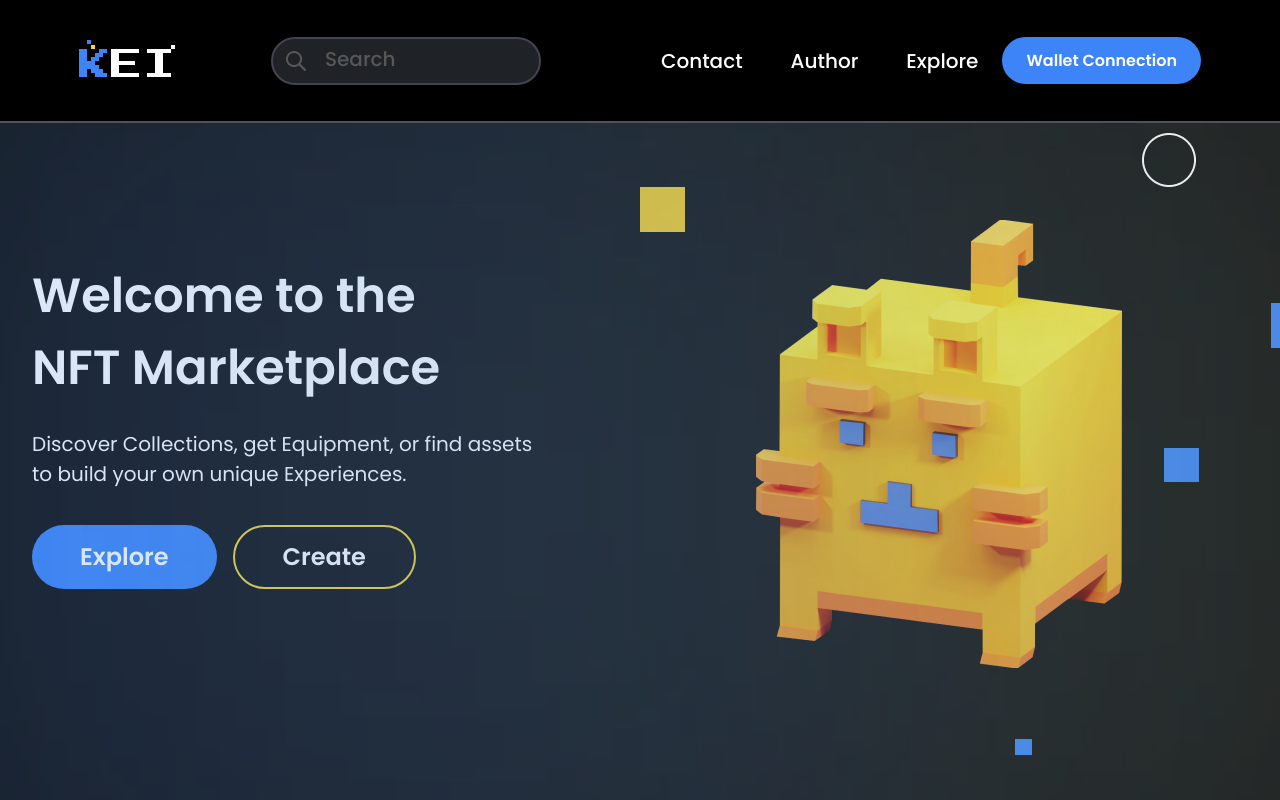
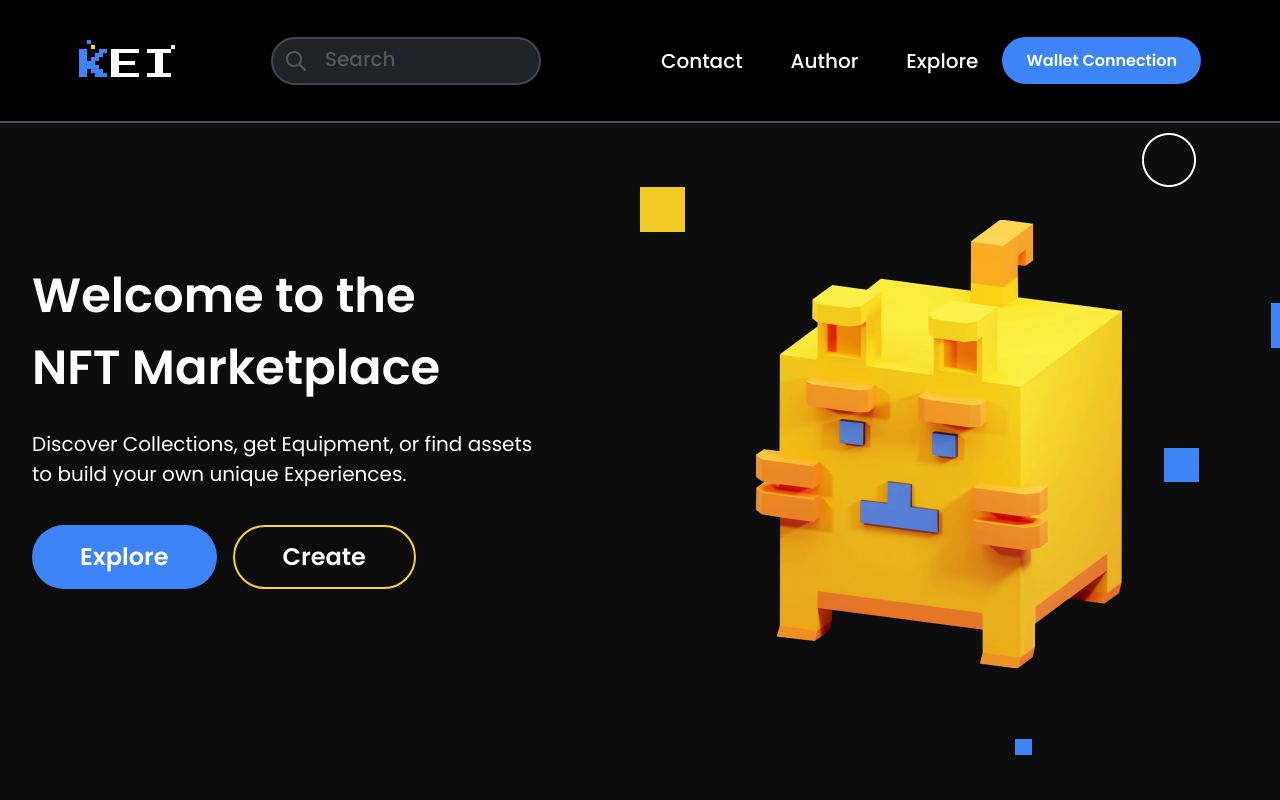
Before and after one commit to Ahsan855/kei-blokhin, a React (Create React App) app: page / in a window 1280 px wide. Shown: the top 800 px of the page. Built offline with nearby package versions, Linux system fonts and the light colour scheme.

Commit message:
done all

```diff
--- a/src/Styles/Style.css
+++ b/src/Styles/Style.css
@@ -129,26 +129,6 @@
   min-height: 740px;
 }
 
-.hero::after {
-  content: "";
-  position: absolute;
-  width: 70%;
-  min-height: 740px;
-  left: 0px;
-  top: 0px;
-  filter: blur(750px);
-  background: #3c84f7;
-}
-.hero::before {
-  content: "";
-  position: absolute;
-  width: 30%;
-  min-height: 740px;
-  right: 0px;
-  top: 0px;
-  background: #f6d62e;
-  filter: blur(750px);
-}
 .hero-bg {
   background-image: url(../Assets/Images/hero_bg.png);
   background-position: center;
@@ -164,27 +144,6 @@
     min-height: 300px;
   }
 
-  .hero::after {
-    content: "";
-    position: absolute;
-    width: 70%;
-    min-height: 394px;
-    left: 0px;
-    top: 0px;
-    filter: blur(750px);
-    background: #3c84f7;
-  }
-  .hero::before {
-    content: "";
-    position: absolute;
-    width: 30%;
-    min-height: 394px;
-    right: 0px;
-    top: 0px;
-    background: #f6d62e;
-    filter: blur(750px);
-  }
-
   .hero-bg {
     background-image: url(../Assets/Images/bg.png);
     min-height: 550px;
@@ -198,27 +157,6 @@
   .hero {
     position: relative;
     min-height: 394px;
-  }
-
-  .hero::after {
-    content: "";
-    position: absolute;
-    width: 70%;
-    min-height: 394px;
-    left: 0px;
-    top: 0px;
-    filter: blur(750px);
-    background: #3c84f7;
-  }
-  .hero::before {
-    content: "";
-    position: absolute;
-    width: 30%;
-    min-height: 394px;
-    right: 0px;
-    top: 0px;
-    background: #f6d62e;
-    filter: blur(750px);
   }
 
   .hero-bg {
```
